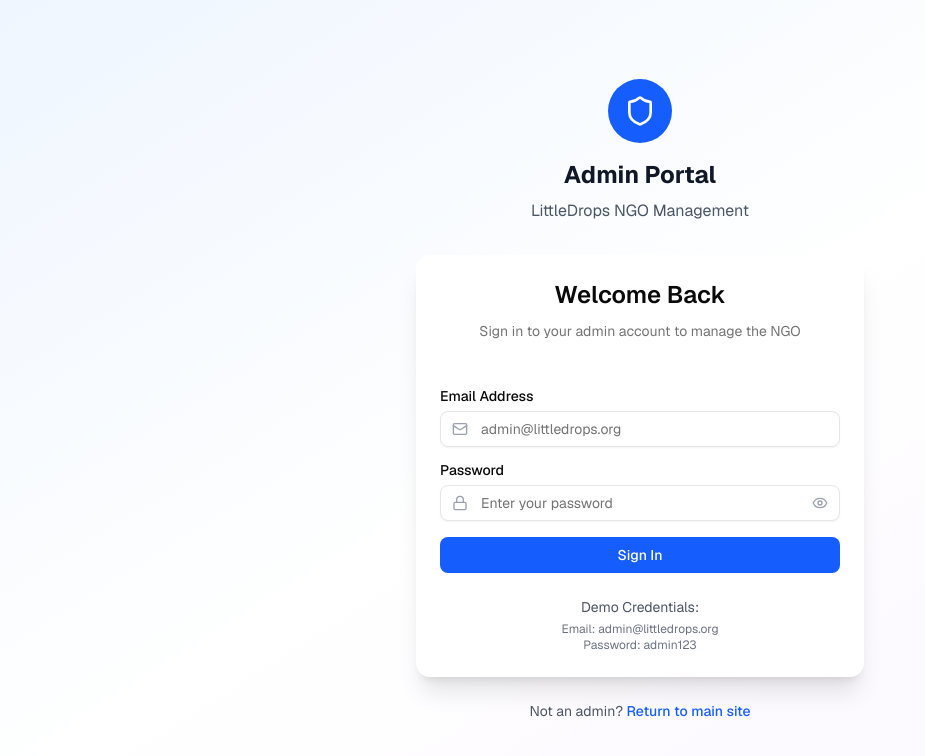
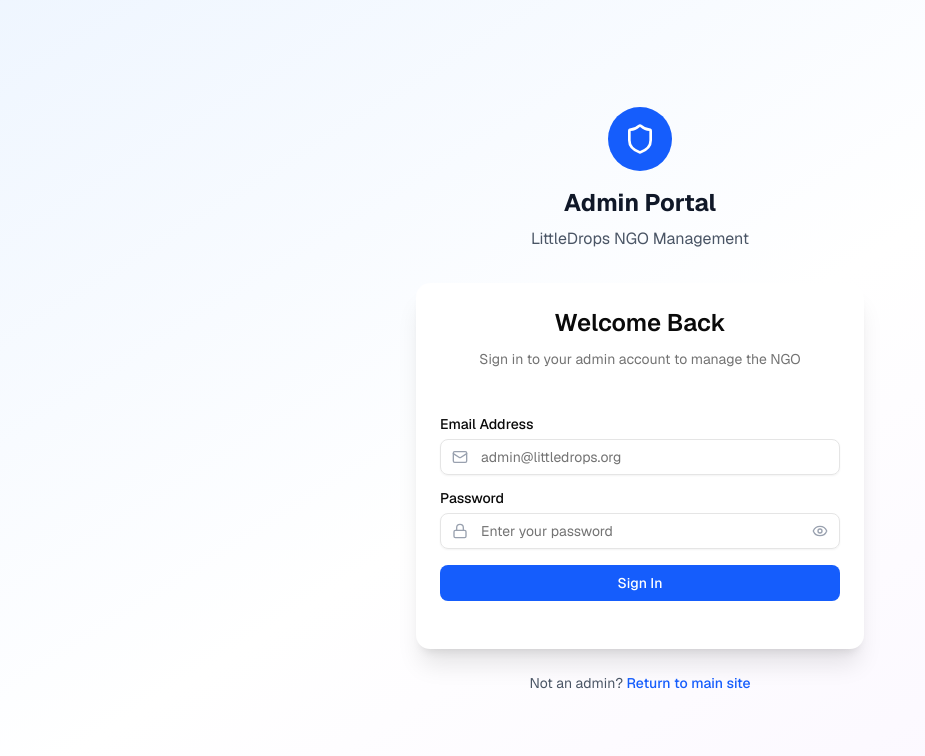
Before and after one commit to Adityaxkai/LittleDropsNGO, a Next.js app: page /admin/login in a window 1280 px wide. Shown: the top 756 px of the page, without its empty margins (0-925 px from the left). Built offline with nearby package versions, Linux system fonts and the light colour scheme.

Commit message:
fix aadmin credential

```diff
--- a/src/app/admin/login/page.tsx
+++ b/src/app/admin/login/page.tsx
@@ -123,13 +123,13 @@
             </form>
 
             <div className="mt-6 text-center">
-              <p className="text-sm text-gray-600">
+              {/* <p className="text-sm text-gray-600">
                 Demo Credentials:
               </p>
               <p className="text-xs text-gray-500 mt-1">
                 Email: admin@littledrops.org<br />
                 Password: admin123
-              </p>
+              </p> */}
             </div>
           </CardContent>
         </Card>
```
